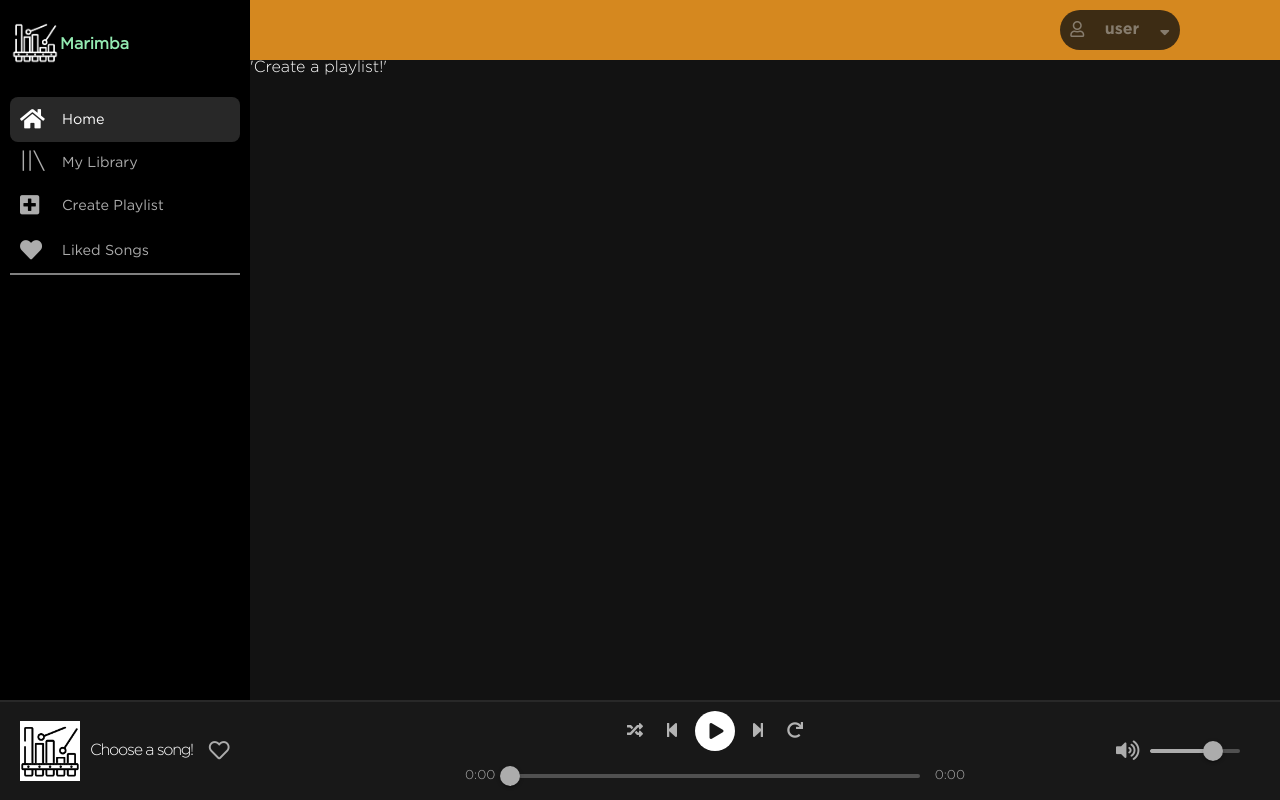
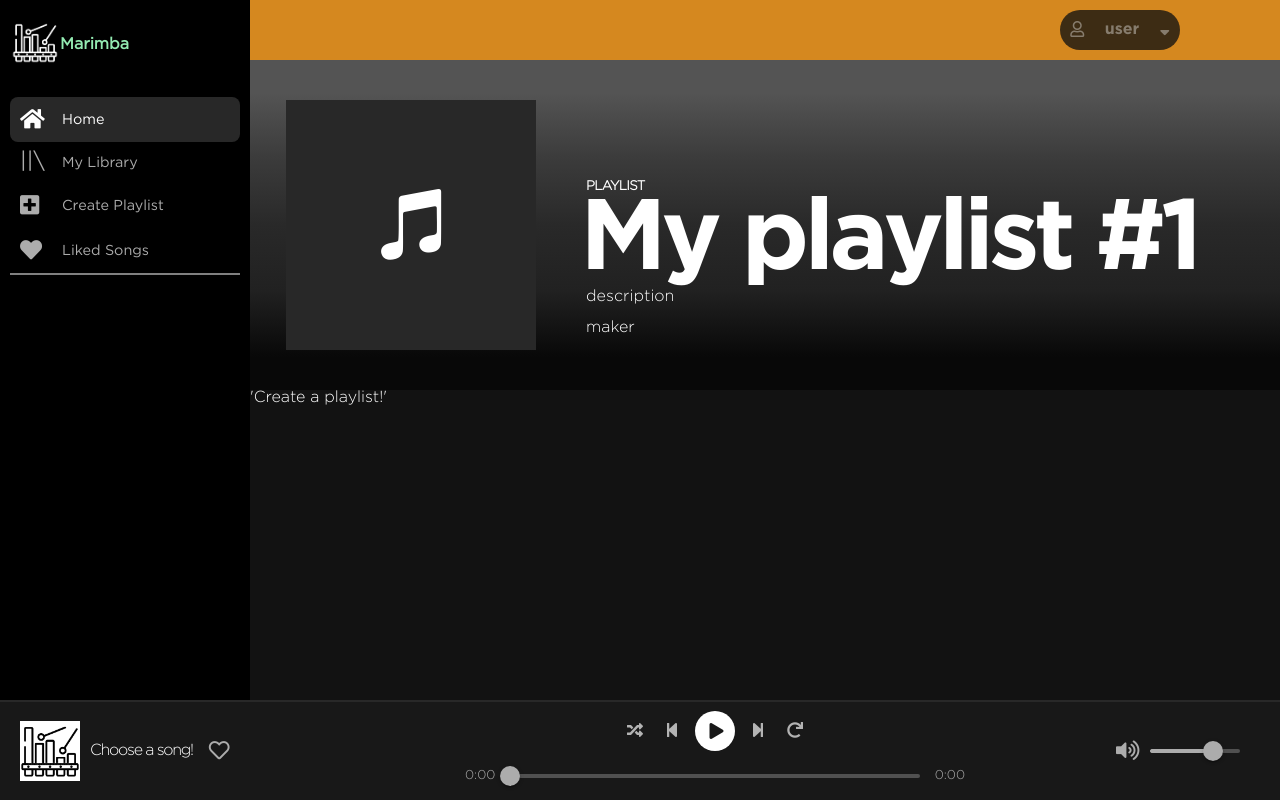
Before and after one commit to TommyIrmia/Marimba, a React (Create React App) app in the folder frontend/: page /createstation in a window 1280 px wide. Built offline with nearby package versions, Linux system fonts and the light colour scheme.

Commit message:
add hero edit

```diff
--- a/frontend/src/assets/scss/basics/_font-awesome.scss
+++ b/frontend/src/assets/scss/basics/_font-awesome.scss
@@ -8,6 +8,11 @@
   src: url("../../fonts/font-awesome/fa-solid-900.ttf");
 }
 
+@font-face {
+  font-family: awe-brands;
+  src: url("../../fonts/font-awesome/fa-brands-400.ttf");
+}
+
 .far::before {
   font-family: awe-reg;
 }
@@ -16,12 +21,12 @@
   font-family: awe-solid;
 }
 
+.fab::before {
+  font-family: awe-brands;
+}
+
 .fas::after {
   font-family: awe-solid;
-}
-
-.fab::before {
-  font-family: awe-reg;
 }
 
 .fas.fa-home::before {
@@ -111,3 +116,11 @@
 .far.fa-trash-alt::before {
   content: "\f2ed";
 }
+
+.fab.fa-itunes-note::before {
+  content: "\f3b5";
+}
+
+.fas.fa-pencil-alt::before {
+  content: "\f303";
+}
--- /dev/null
+++ b/frontend/src/assets/scss/cmps/_EditHero.scss
@@ -0,0 +1,50 @@
+.EditHero-container {
+    background: linear-gradient(
+        $bgc2 10%,
+        darken($bgc2, 10%) 30%,
+        darken($bgc2, 17%) 50%,
+        darken($bgc2, 20%) 70%,
+        darken($bgc2, 30%) 90%
+    );
+
+    .img-edit-container {
+        height: rem(250px);
+        width: rem(250px);
+        background-color: rgb(40, 40, 40);
+        position: absolute;
+        bottom: rem(40px);
+        display: inline-block;
+        padding: rem(5px);
+
+        img {
+            width: inherit;
+            height: inherit;
+            object-fit: cover;
+            object-position: center center;
+            box-shadow: 0 4px 60px rgb(0 0 0 / 50%);
+        }
+
+        .img-awesome {
+            position: absolute;
+            top: 50%;
+            left: 50%;
+            transform: translate(-50%, -50%);
+
+            flex-wrap: wrap;
+            justify-content: space-around;
+            gap: 10px;
+        }
+
+        .note {
+            font-size: rem(80px);
+        }
+
+        .note {
+            font-size: rem(80px);
+        }
+
+        .pencil {
+            font-size: rem(50px);
+        }
+    }
+}
--- /dev/null
+++ b/frontend/src/assets/scss/cmps/_EditInfoHero.scss
@@ -0,0 +1,18 @@
+.edit-container {
+    position: absolute;
+    top: 50%;
+    left: 60%;
+    transform: translate(-50%, -50%);
+    width: 500px;
+    height: 400px;
+    background-color: rgb(40, 40, 40);
+    padding: 25px;
+
+    .EditInfoHero {
+        .img-edit-container {
+            width: 200px;
+            height: 200px;
+            box-shadow: 0 0 4px #000000b5;
+        }
+    }
+}
--- a/frontend/src/assets/scss/cmps/_StationHero.scss
+++ b/frontend/src/assets/scss/cmps/_StationHero.scss
@@ -7,6 +7,8 @@
         darken($bgc1, 20%) 90%
     );
 }
+
+
 
 .StationHero {
   height: rem(330px);
@@ -67,6 +69,10 @@
   p {
     margin-bottom: rem(15px);
   }
+
+  .station-maker{
+    margin-top:rem(20px);
+  }
 }
 
 @media (max-width: 1230px) {
--- a/frontend/src/assets/scss/main.scss
+++ b/frontend/src/assets/scss/main.scss
@@ -32,3 +32,5 @@
 @import "cmps/TrackPreview.scss";
 @import "cmps/SuggestTrackPreview";
 @import "cmps/TrackSearch";
+@import "cmps/EditHero";
+@import "cmps/EditInfoHero";
--- a/frontend/src/assets/scss/setup/_variables.scss
+++ b/frontend/src/assets/scss/setup/_variables.scss
@@ -10,6 +10,7 @@ $clr8: #ffffff61;
 
 // bgcs
 $bgc1: rgb(213, 136, 31);
+$bgc2: rgb(84, 84, 84);
 
 // Breakpoints
 $mobile-breakpoint: 460px;
--- a/frontend/src/cmps/EditHero.jsx
+++ b/frontend/src/cmps/EditHero.jsx
@@ -1,11 +1,65 @@
 import React, { Component } from 'react'
 
+import { uploadImg } from '../services/cloudinary.service';
+import EditInfoHero from './EditInfoHero';
+
 export default class EditHero extends Component {
+
+    state = {
+        isHover: false,
+        isEditing: false,
+        hero: {
+            img: '',
+            title:'',
+            desc:''
+        }
+    }
+
+
+    handleImgChange = async (ev) => {
+        const field = ev.target.name;
+        try {
+            const value = await uploadImg(ev)
+            this.setState((prevState) => ({ ...prevState, hero: { ...prevState.hero, [field]: value } }))
+        } catch (err) {
+            console.log(err);
+        }
+    }
+
     render() {
+        const { isHover,isEditing } = this.state;
+        const { img } = this.state.hero;
         return (
-            <div>
+            <main className="EditHero-container">
 
-            </div>
+                <section className="StationHero playlist-layout">
+                    <label className="img-edit-container"
+                        onMouseEnter={() => this.setState({ isHover: true })}
+                        onMouseLeave={() => this.setState({ isHover: false })}>
+
+                        { img && <img src={img} alt="img" />}
+
+                        {<input hidden type="file" name="img" id="img"
+                            defaultValue={img} onChange={this.handleImgChange} />}
+
+                        {!isHover && !img && <div className="fab fa-itunes-note img-awesome note"></div>}
+                        {isHover && !img && <div className="img-awesome flex" >
+                            <p className="fas fa-pencil-alt pencil"></p>
+                            <p>Choose photo</p>
+                        </div>}
+                    </label>
+
+                    <div className="info-container">
+                        <h5>playlist</h5>
+                        <h1 className="hero-title">My playlist #1</h1>
+                        <p>description</p>
+                        <p>maker</p>
+                    </div>
+                </section>
+
+
+                { isEditing && <EditInfoHero/>}
+            </main>
         )
     }
 }
--- /dev/null
+++ b/frontend/src/cmps/EditInfoHero.jsx
@@ -0,0 +1,40 @@
+import React, { Component } from 'react'
+
+export default class EditInfoHero extends Component {
+
+    state = {
+        isHover: false,
+        hero: {
+            img: '',
+            title:'',
+            desc:''
+        }
+    }
+
+    render() {
+        const { isHover, hero } = this.state;
+        const { img } = this.state.hero;
+        return (
+            <main className="edit-container" >
+                <h3>Edit details</h3>
+            <section className="EditInfoHero grid" >
+            <label className="img-edit-container"
+                        onMouseEnter={() => this.setState({ isHover: true })}
+                        onMouseLeave={() => this.setState({ isHover: false })}>
+
+                        { img && <img src={img} alt="img" />}
+
+                        {<input hidden type="file" name="img" id="img"
+                            defaultValue={img} onChange={this.handleImgChange} />}
+
+                        {!isHover && !img && <div className="fab fa-itunes-note img-awesome note"></div>}
+                        {isHover && !img && <div className="img-awesome flex" >
+                            <p className="fas fa-pencil-alt pencil"></p>
+                            <p>Choose photo</p>
+                        </div>}
+                    </label>
+            </section>
+            </main>
+        )
+    }
+}
--- a/frontend/src/cmps/StationHero.jsx
+++ b/frontend/src/cmps/StationHero.jsx
@@ -19,7 +19,6 @@ export class StationHero extends Component {
     }
 
     render() {
-        const url = 'https://i.scdn.co/image/ab67706f000000035918ed120609487bbca4d873'
         const { station } = this.state
         if (!station) return <div>Loading</div>
         return (
@@ -27,7 +26,6 @@ export class StationHero extends Component {
                 <div className="StationHero playlist-layout">
 
                     <div className="img-container"><img src={station.imgUrl} alt="img" /> </div>
-                    {/* <div className="img-container"><Logo className="logo" /> <img src={url} alt="img" /> </div> */}
 
                     <div className="info-container">
                         <h5>playlist</h5>
--- a/frontend/src/pages/CreateStation.jsx
+++ b/frontend/src/pages/CreateStation.jsx
@@ -1,9 +1,11 @@
 import React, { Component } from 'react'
+import EditHero from './../cmps/EditHero';
 
 export  class CreateStation extends Component {
     render() {
         return (
             <div>
+                <EditHero/>
                 'Create a playlist!'
             </div>
         )
```
Also changed, not shown: frontend/src/assets/fonts/font-awesome/fa-brands-400.ttf (added).
